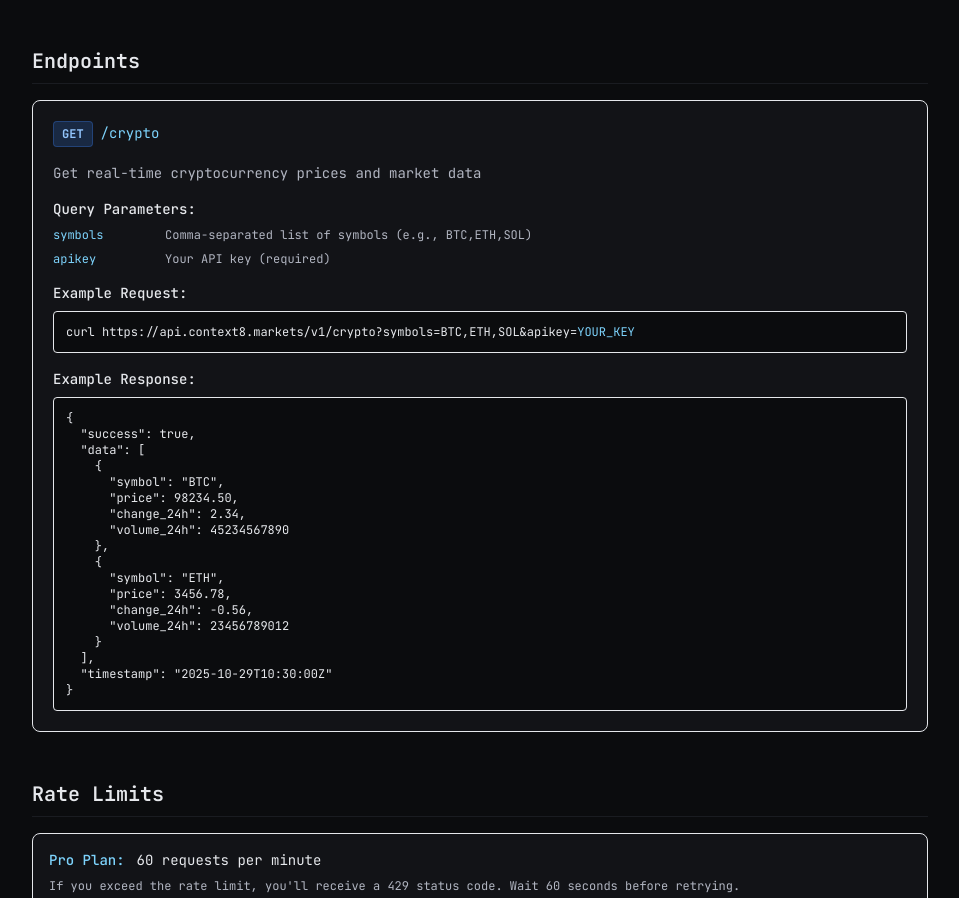
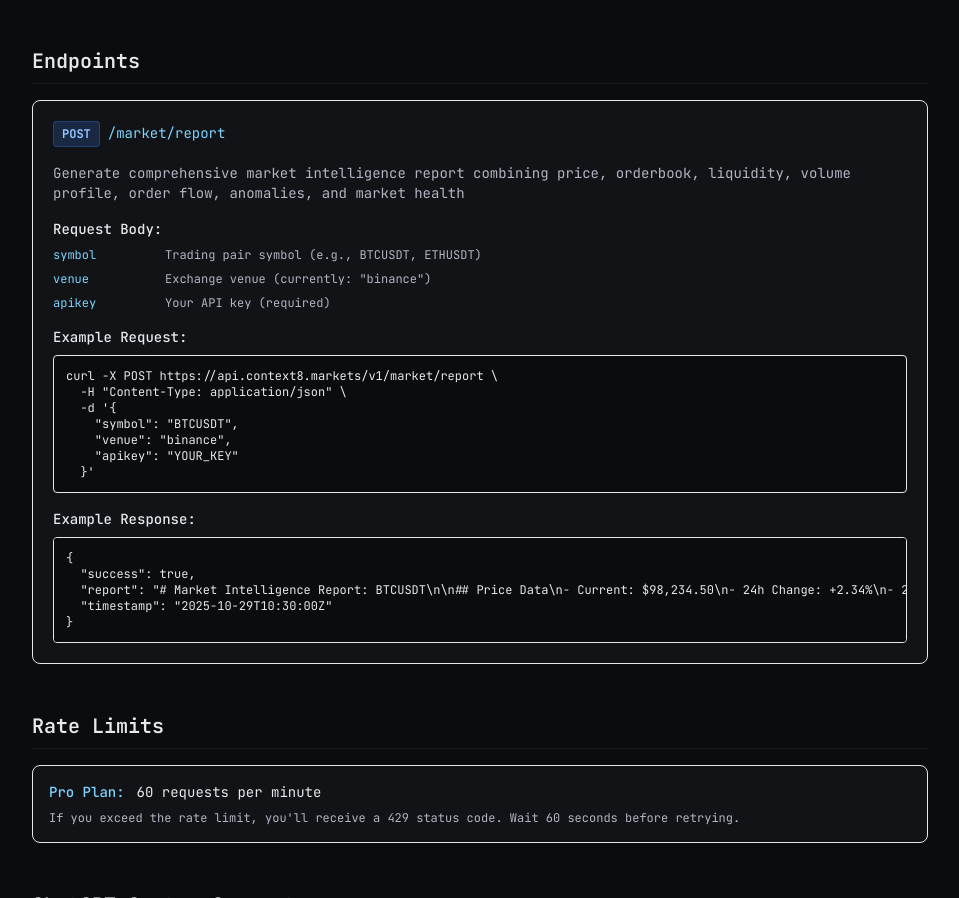
Before and after one commit to forgequant/context8-landing, a React (Vite) app: page /docs/api in a window 1280 px wide. Shown: the part 585-1483 px from the top of the page, without its empty margins (160-1119 px from the left). Built offline with nearby package versions, Linux system fonts and the light colour scheme.

Commit message:
docs: update MCP tool documentation for market.generate_report
- Update ApiDocs to reflect POST /market/report endpoint
- Document actual tool parameters (symbol, venue, apikey)
- Clarify Binance-only venue support
- Update example usage in MCPInstructions component

```diff
--- a/src/components/dashboard/MCPInstructions.tsx
+++ b/src/components/dashboard/MCPInstructions.tsx
@@ -51,11 +51,14 @@
               </div>
             </li>
             <li>
-              <span className="text-terminal-text">In chat, use:</span>
-              <div className="ml-6 mt-1">
-                <code className="bg-graphite-950 px-2 py-1 rounded text-terminal-cyan">
-                  @Context8 Crypto get BTC price
+              <span className="text-terminal-text">Use in chat:</span>
+              <div className="ml-6 mt-2 space-y-2">
+                <code className="block bg-graphite-950 px-3 py-2 rounded text-terminal-cyan text-xs">
+                  @Context8 Crypto generate market report for BTCUSDT
                 </code>
+                <div className="text-xs text-terminal-muted">
+                  Generates comprehensive market intelligence: price, orderbook, liquidity, volume profile, order flow, anomalies, and market health
+                </div>
               </div>
             </li>
           </ol>
--- a/src/pages/ApiDocs.tsx
+++ b/src/pages/ApiDocs.tsx
@@ -56,27 +56,31 @@
             Endpoints
           </h2>
 
-          {/* Crypto Prices */}
+          {/* Market Report */}
           <div className="space-y-6">
             <div className="bg-graphite-900 border border-graphite-700 rounded-lg p-5">
               <div className="mb-4">
                 <span className="inline-block px-2 py-1 bg-blue-500/20 text-blue-300 border border-blue-500/30 rounded text-xs font-bold mr-2">
-                  GET
+                  POST
                 </span>
-                <code className="text-terminal-cyan text-sm">/crypto</code>
+                <code className="text-terminal-cyan text-sm">/market/report</code>
               </div>
 
               <p className="text-terminal-muted text-sm mb-4">
-                Get real-time cryptocurrency prices and market data
+                Generate comprehensive market intelligence report combining price, orderbook, liquidity, volume profile, order flow, anomalies, and market health
               </p>
 
               {/* Parameters */}
               <div className="mb-4">
-                <p className="text-terminal-text font-medium text-sm mb-2">Query Parameters:</p>
+                <p className="text-terminal-text font-medium text-sm mb-2">Request Body:</p>
                 <div className="space-y-2 text-xs">
                   <div className="flex gap-3">
-                    <code className="text-terminal-cyan min-w-[100px]">symbols</code>
-                    <span className="text-terminal-muted">Comma-separated list of symbols (e.g., BTC,ETH,SOL)</span>
+                    <code className="text-terminal-cyan min-w-[100px]">symbol</code>
+                    <span className="text-terminal-muted">Trading pair symbol (e.g., BTCUSDT, ETHUSDT)</span>
+                  </div>
+                  <div className="flex gap-3">
+                    <code className="text-terminal-cyan min-w-[100px]">venue</code>
+                    <span className="text-terminal-muted">Exchange venue (currently: "binance")</span>
                   </div>
                   <div className="flex gap-3">
                     <code className="text-terminal-cyan min-w-[100px]">apikey</code>
@@ -89,9 +93,13 @@
               <div className="mb-4">
                 <p className="text-terminal-text font-medium text-sm mb-2">Example Request:</p>
                 <div className="bg-graphite-950 border border-graphite-700 rounded p-3 font-mono text-xs overflow-x-auto">
-                  <code className="text-terminal-text">
-                    curl https://api.context8.markets/v1/crypto?symbols=BTC,ETH,SOL&apikey=<span className="text-terminal-cyan">YOUR_KEY</span>
-                  </code>
+                  <pre className="text-terminal-text">{`curl -X POST https://api.context8.markets/v1/market/report \\
+  -H "Content-Type: application/json" \\
+  -d '{
+    "symbol": "BTCUSDT",
+    "venue": "binance",
+    "apikey": "YOUR_KEY"
+  }'`}</pre>
                 </div>
               </div>
 
@@ -101,20 +109,7 @@
                 <div className="bg-graphite-950 border border-graphite-700 rounded p-3 font-mono text-xs overflow-x-auto">
                   <pre className="text-terminal-text">{`{
   "success": true,
-  "data": [
-    {
-      "symbol": "BTC",
-      "price": 98234.50,
-      "change_24h": 2.34,
-      "volume_24h": 45234567890
-    },
-    {
-      "symbol": "ETH",
-      "price": 3456.78,
-      "change_24h": -0.56,
-      "volume_24h": 23456789012
-    }
-  ],
+  "report": "# Market Intelligence Report: BTCUSDT\\n\\n## Price Data\\n- Current: $98,234.50\\n- 24h Change: +2.34%\\n- 24h Volume: $45.2B\\n\\n## Orderbook Analysis\\n- Bid/Ask Spread: 0.01%\\n- Market Depth: Strong\\n\\n## Liquidity Profile\\n- Top 5 levels: $12.3M\\n- Liquidity Score: 9.2/10\\n\\n## Volume Profile\\n- VWAP: $97,856.23\\n- POC: $97,900\\n\\n## Order Flow\\n- Buy Pressure: 58%\\n- Sell Pressure: 42%\\n\\n## Market Health\\n- Overall: Healthy\\n- Trend: Bullish",
   "timestamp": "2025-10-29T10:30:00Z"
 }`}</pre>
                 </div>
```
